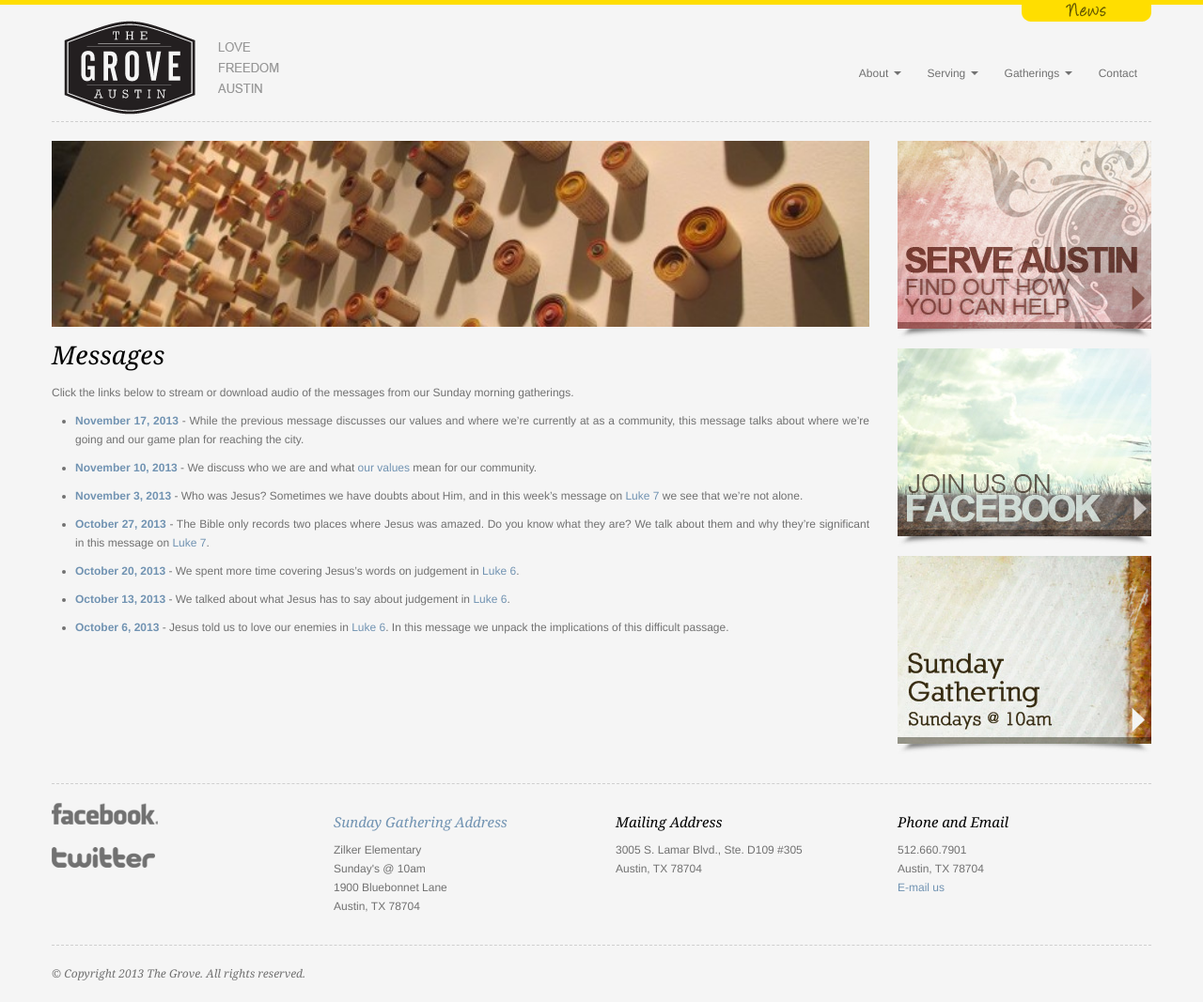
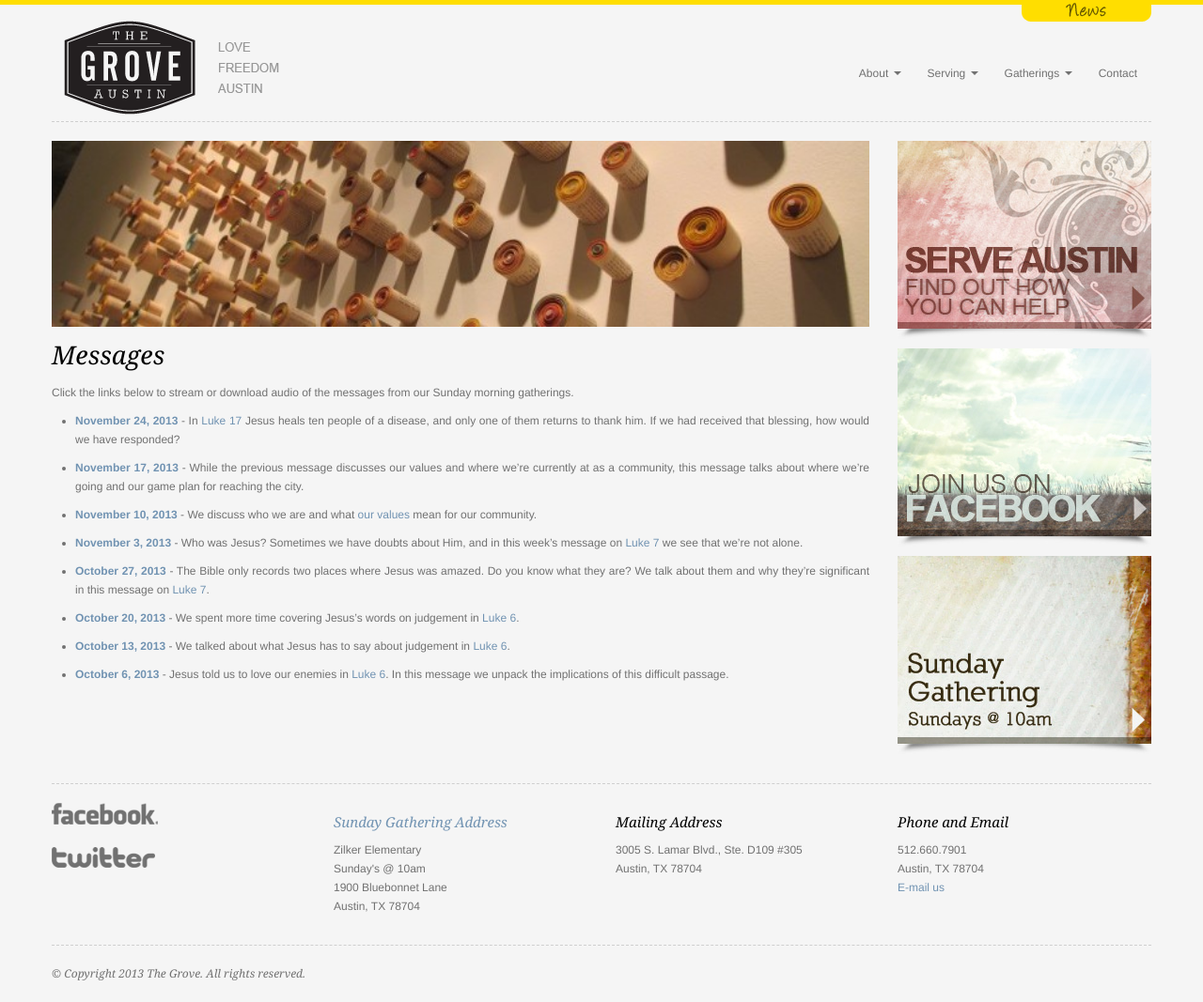
Before and after one commit to groveatx/groveatx.github.io, a Jekyll site: the page built from gatherings/messages/index.md, in a window 1280 px wide. Shown: the whole page at 94% size. Built offline with Jekyll 4.4.1, drawn with Linux system fonts in a browser that asks for light colours; Markdown is read by kramdown in place of the engine named in the settings.

Commit message:
message audio for nov 24 2013

```diff
--- a/gatherings/messages/index.md
+++ b/gatherings/messages/index.md
@@ -10,6 +10,10 @@ title: Messages
 
 Click the links below to stream or download audio of the messages from our
 Sunday morning gatherings.
+
+ - **[November 24, 2013][20131124]** - In [Luke 17][luke17_11] Jesus heals ten
+   people of a disease, and only one of them returns to thank him. If we had
+   received that blessing, how would we have responded?
 
  - **[November 17, 2013][20131117]** - While the previous message discusses our
    values and where we're currently at as a community, this message talks about
--- a/sitemap.xml
+++ b/sitemap.xml
@@ -118,7 +118,7 @@
     </url>
     <url>
         <loc>http://groveatx.org/gatherings/messages/gatherings/messages/</loc>
-        <lastmod>2013-11-24T06:25:02-06:00</lastmod>
+        <lastmod>2013-11-30T09:50:57-06:00</lastmod>
         <changefreq>weekly</changefreq>
     </url>
     <url>
```
Also changed, not shown: other parts of gatherings/messages/index.md (+2 -0 lines).
